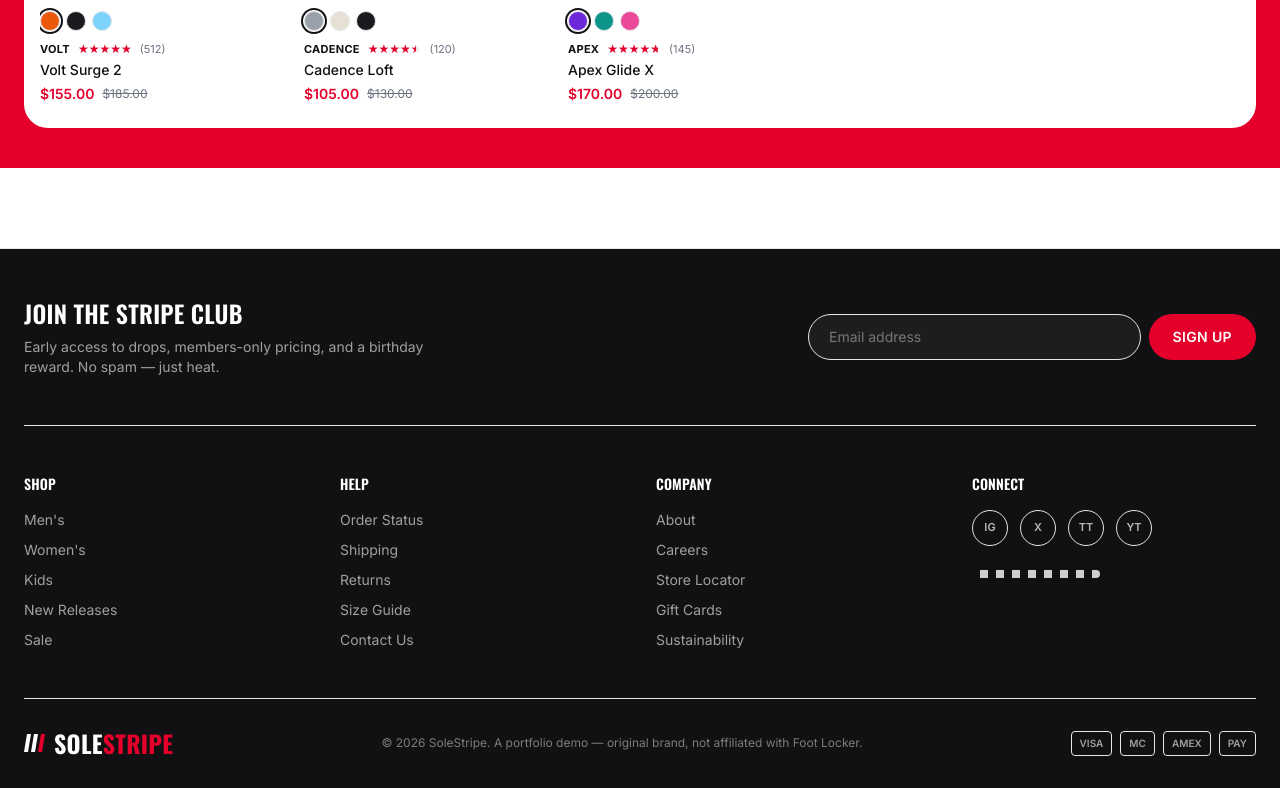
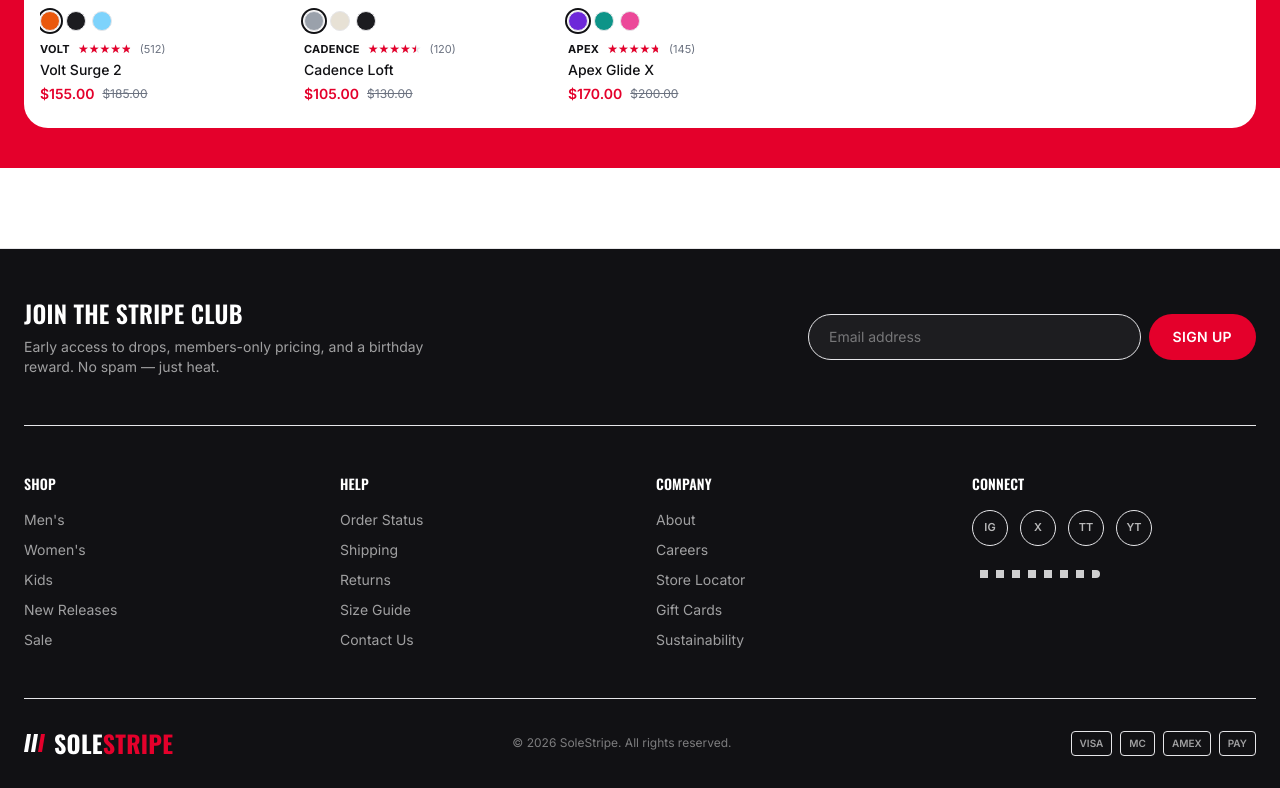
Before and after one commit to landynleecurley/solestripe, a Next.js app: page / in a window 1280 px wide. Shown: the part 3467-4255 px from the top of the page. Built offline with nearby package versions, Linux system fonts and the light colour scheme.

Commit message:
Footer: remove the affiliation disclaimer

```diff
--- a/components/Footer.tsx
+++ b/components/Footer.tsx
@@ -107,8 +107,7 @@ export function Footer() {
             <Wordmark className="text-white" />
           </div>
           <p className="text-xs text-white/45">
-            © {new Date().getFullYear()} SoleStripe. A portfolio demo — original brand, not
-            affiliated with Foot Locker.
+            © {new Date().getFullYear()} SoleStripe. All rights reserved.
           </p>
           <div className="flex gap-2">
             {['VISA', 'MC', 'AMEX', 'PAY'].map((p) => (
```
